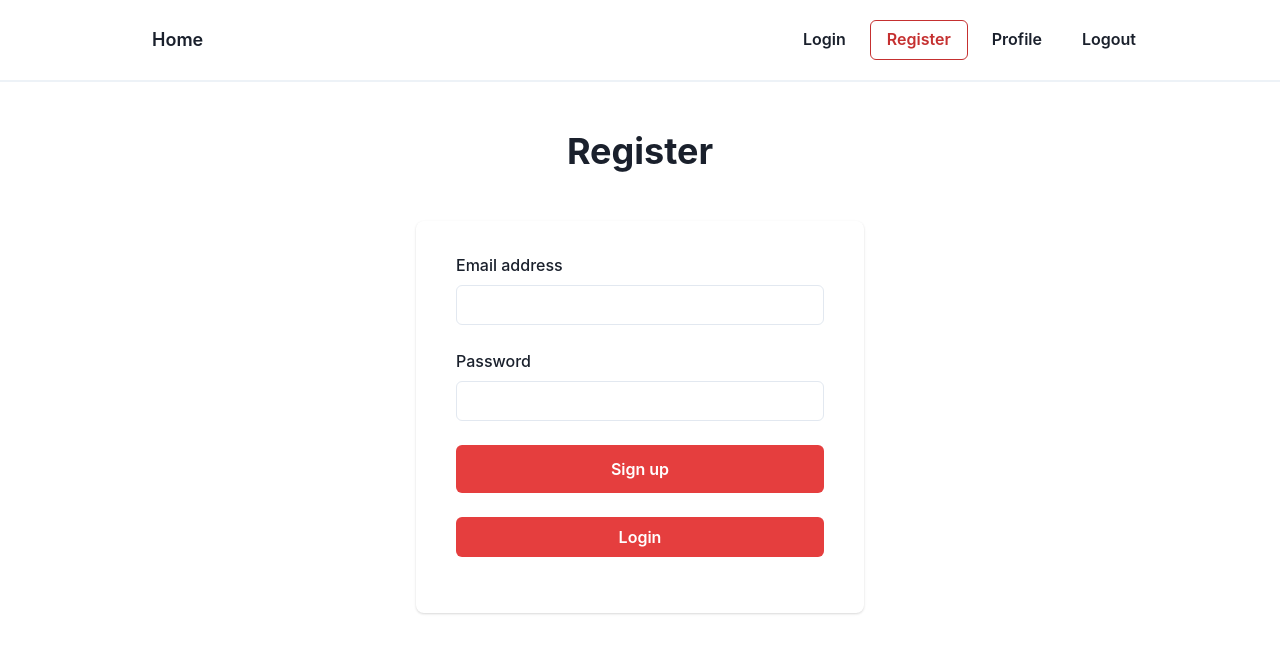
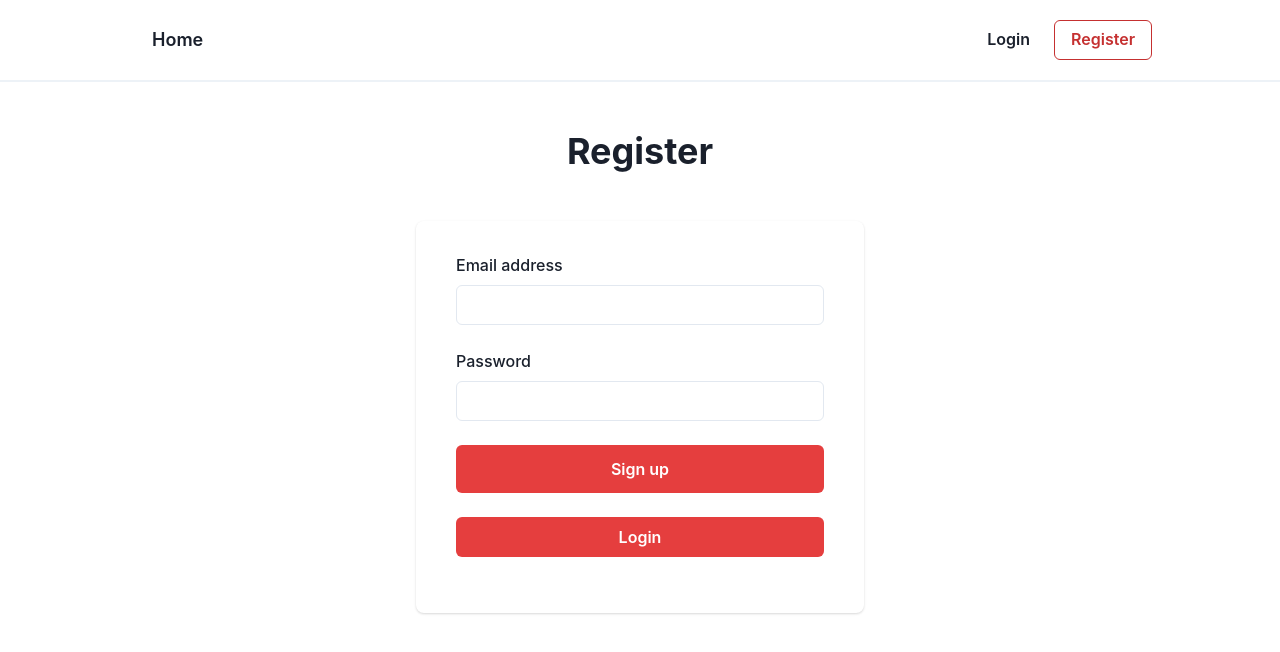
Before and after one commit to GeorgeBodea/ReactApp, a React (Create React App) app: page /register in a window 1280 px wide. Shown: the top 652 px of the page. Built offline with nearby package versions, Linux system fonts and the light colour scheme; no server answers.

Commit message:
Display only buttons needed
Displayed only the buttons needed on the NavBar (when logged in, some are hidden and otherwise).

Change destination page after sign in with Google

```diff
--- a/src/components/NavBar.jsx
+++ b/src/components/NavBar.jsx
@@ -9,7 +9,7 @@ import { useAuth } from '../contexts/AppContexts'
 import Navlink from './NavLink'
 
 export function Navbar() {
-  const { logout } = useAuth()
+  const { currentUser, logout } = useAuth()
 
   return (
     <Box
@@ -20,8 +20,13 @@ export function Navbar() {
       <HStack py={4} justifyContent='flex-end' maxW='container.lg' mx='auto'>
         <Navlink to='/' name='Home' size='lg' />
         <Spacer />
+        { !currentUser ?
+            <>
             <Navlink to='/login' name='Login' />
             <Navlink to='/register' name='Register' />
+            </>
+          :
+            <>
             <Navlink to='/profile' name='Profile' />
             <Navlink
               to='/logout'
@@ -30,8 +35,11 @@ export function Navbar() {
                 e.preventDefault()
                 // handle logout
                 logout()
+
               }}
             />
+            </>
+        }
 
       </HStack>
 
--- a/src/pages/LoginPage.jsx
+++ b/src/pages/LoginPage.jsx
@@ -106,7 +106,7 @@ export function Loginpage() {
             signInWithGoogle()
             .then(user => console.log(user))
             .catch(error => console.log(error))
-
+            .finally(() => navigate('/profile'))
           }
         >
           Sign in with Google
```
Lines whose indentation alone changed are shown as unchanged.
